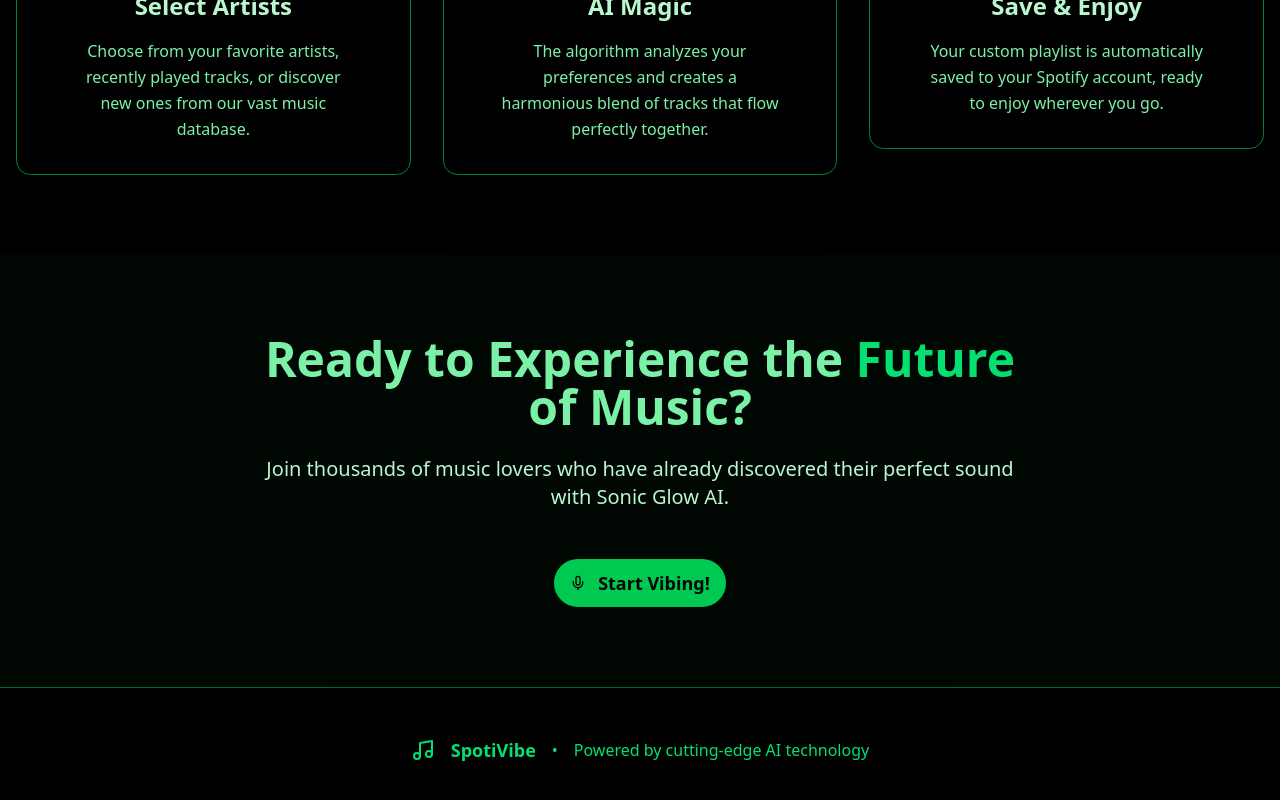
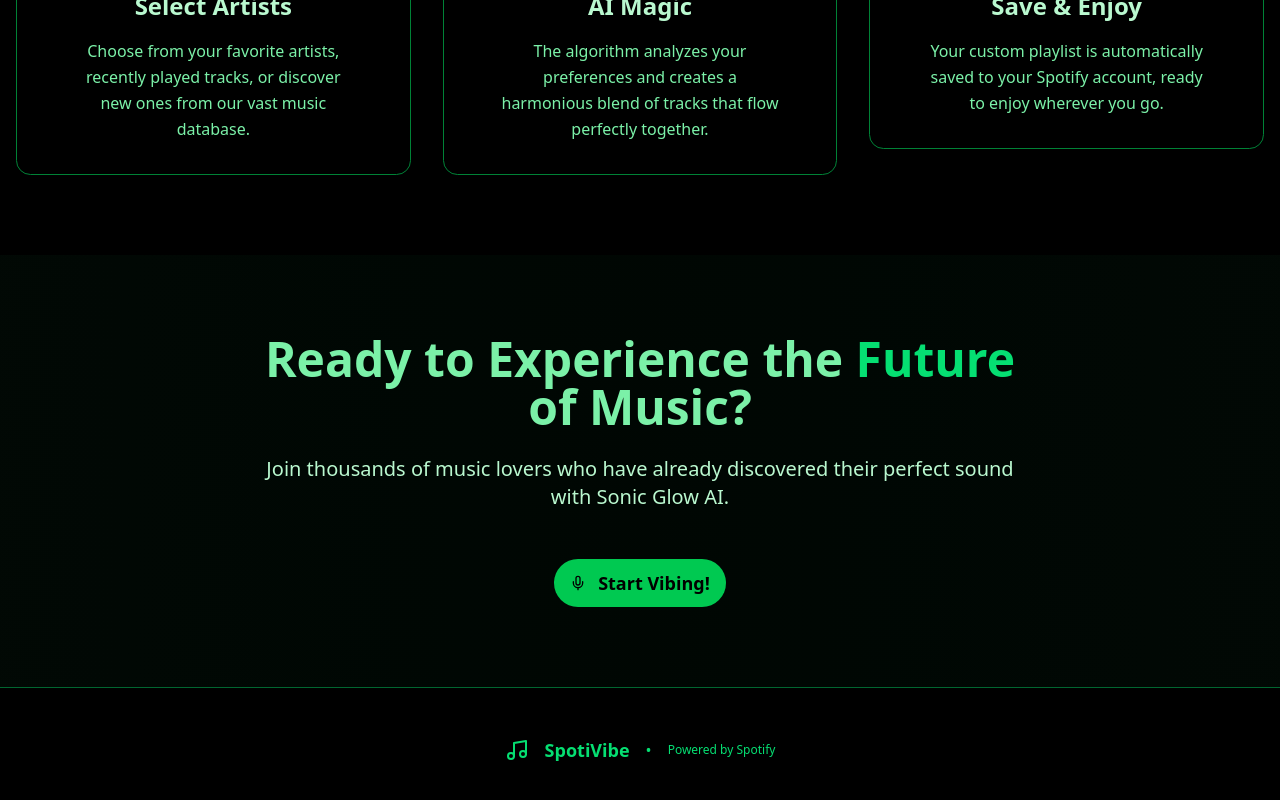
Before and after one commit to enigma-137/spotivibe, a Next.js app: page / in a window 1280 px wide. Shown: the part 1199-1999 px from the top of the page. Built offline with nearby package versions, Linux system fonts and the light colour scheme; no server answers.

Commit message:
Fix: error with redirect

```diff
--- a/app/page.tsx
+++ b/app/page.tsx
@@ -48,7 +48,7 @@ export default function HomePage() {
           "playlist-modify-public",
           "playlist-modify-private",
         ].join(" "),
-        redirectTo: process.env.NEXT_PUBLIC_REDIRECT_URL || "http://localhost:3000/dashboard",
+        redirectTo: `${window.location.origin}/dashboard`,
       },
     })
 
@@ -276,7 +276,7 @@ export default function HomePage() {
             <Music className="w-6 h-6 text-green-400" />
             <span className="text-lg font-semibold"> SpotiVibe</span>
             <span>•</span>
-            <span>Powered by cutting-edge AI technology</span>
+            <span className="text-xs">Powered by <a href="https://open.spotify.com/" target="_blank" rel="noopener noreferrer">Spotify</a></span>
           </div>
         </div>
       </footer>
```
